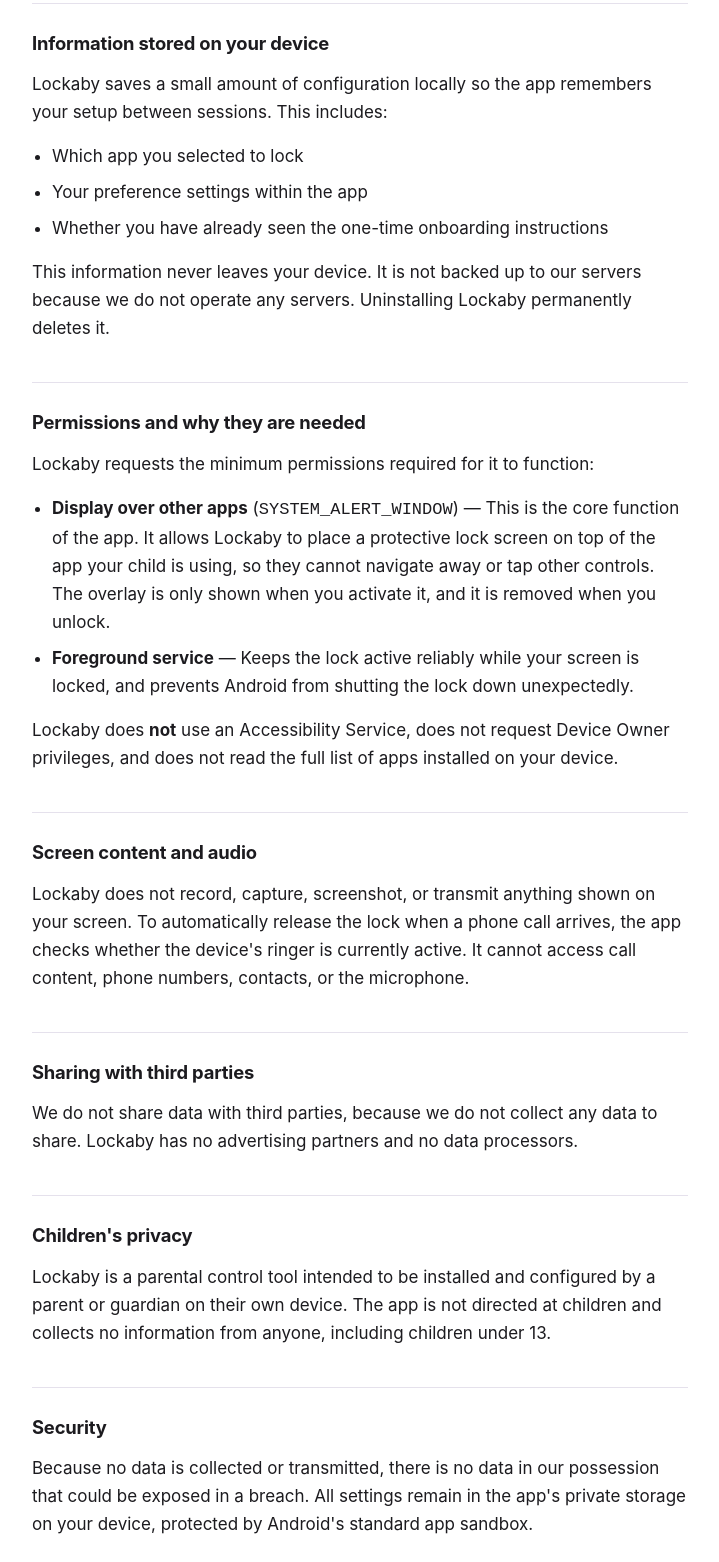
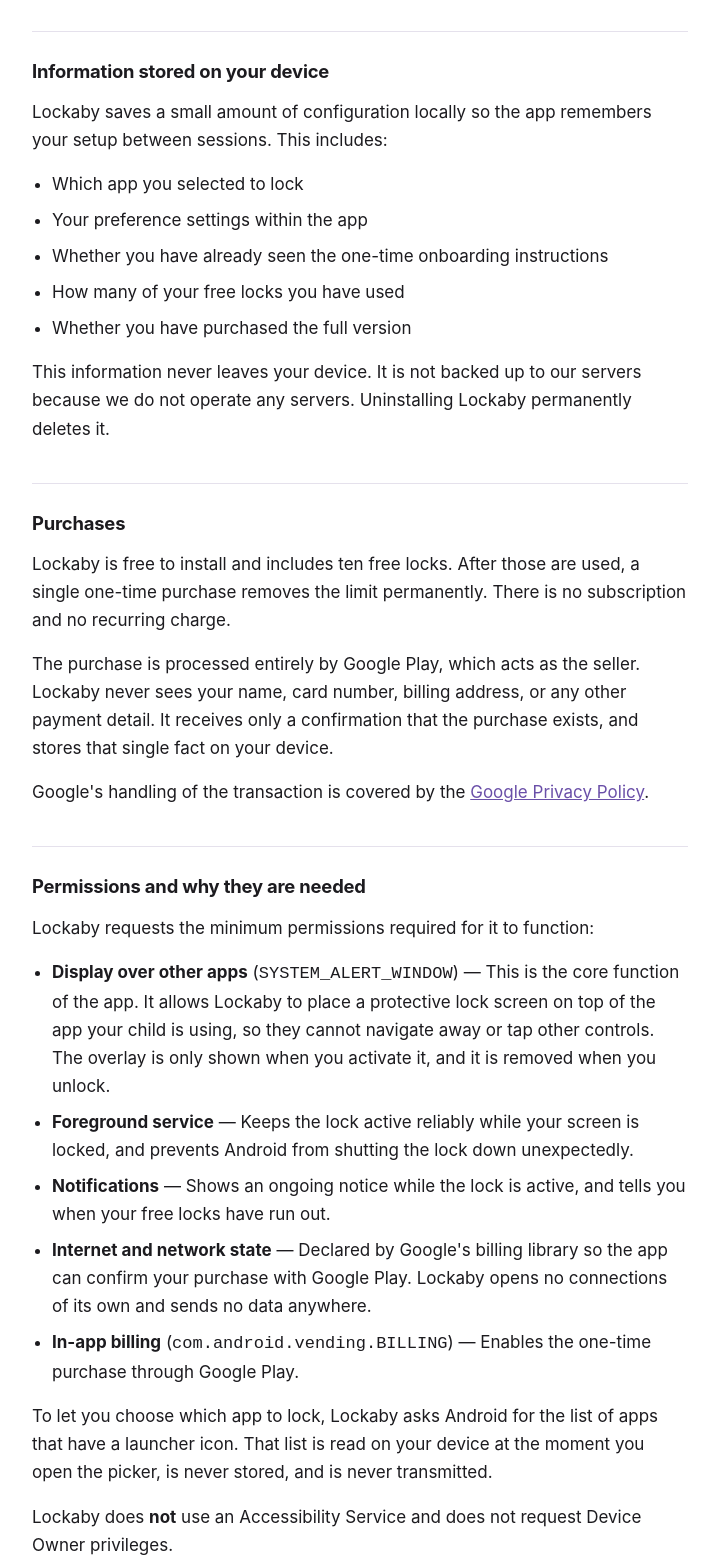
Before and after one commit to PrimoZvanut/lockaby-privacy, a plain HTML site: page index.html in a window 1280 px wide. Shown: the part 807-2369 px from the top of the page, without its empty margins (280-999 px from the left). Drawn offline with Linux system fonts and the light colour scheme.

Commit message:
Add files via upload

```diff
--- a/index.html
+++ b/index.html
@@ -65,11 +65,11 @@
 <header>
   <p class="app">Lockaby</p>
   <h1>Privacy Policy</h1>
-  <p class="dates">Effective date: August 11, 2026 &nbsp;·&nbsp; Last updated: August 11, 2026</p>
+  <p class="dates">Effective date: September 24, 2026 &nbsp;·&nbsp; Last updated: September 24, 2026</p>
 </header>
 
 <div class="lede">
-  <p><strong>Lockaby does not collect, store, or transmit any personal data.</strong> The app works entirely on your device and has no servers, no user accounts, and no internet connection.</p>
+  <p><strong>Lockaby does not collect, store, or transmit any personal data.</strong> The app works on your device and has no servers of its own and no user accounts. Its only network use is Google Play's billing service, which checks whether you have purchased the full version.</p>
 </div>
 
 <h2>Who we are</h2>
@@ -85,22 +85,34 @@
   <li>Which app you selected to lock</li>
   <li>Your preference settings within the app</li>
   <li>Whether you have already seen the one-time onboarding instructions</li>
+  <li>How many of your free locks you have used</li>
+  <li>Whether you have purchased the full version</li>
 </ul>
 <p>This information never leaves your device. It is not backed up to our servers because we do not operate any servers. Uninstalling Lockaby permanently deletes it.</p>
+
+<h2>Purchases</h2>
+<p>Lockaby is free to install and includes ten free locks. After those are used, a single one-time purchase removes the limit permanently. There is no subscription and no recurring charge.</p>
+<p>The purchase is processed entirely by Google Play, which acts as the seller. Lockaby never sees your name, card number, billing address, or any other payment detail. It receives only a confirmation that the purchase exists, and stores that single fact on your device.</p>
+<p>Google's handling of the transaction is covered by the <a href="https://policies.google.com/privacy">Google Privacy Policy</a>.</p>
 
 <h2>Permissions and why they are needed</h2>
 <p>Lockaby requests the minimum permissions required for it to function:</p>
 <ul>
   <li><strong>Display over other apps</strong> (<code>SYSTEM_ALERT_WINDOW</code>) — This is the core function of the app. It allows Lockaby to place a protective lock screen on top of the app your child is using, so they cannot navigate away or tap other controls. The overlay is only shown when you activate it, and it is removed when you unlock.</li>
   <li><strong>Foreground service</strong> — Keeps the lock active reliably while your screen is locked, and prevents Android from shutting the lock down unexpectedly.</li>
+  <li><strong>Notifications</strong> — Shows an ongoing notice while the lock is active, and tells you when your free locks have run out.</li>
+  <li><strong>Internet and network state</strong> — Declared by Google's billing library so the app can confirm your purchase with Google Play. Lockaby opens no connections of its own and sends no data anywhere.</li>
+  <li><strong>In-app billing</strong> (<code>com.android.vending.BILLING</code>) — Enables the one-time purchase through Google Play.</li>
 </ul>
-<p>Lockaby does <strong>not</strong> use an Accessibility Service, does not request Device Owner privileges, and does not read the full list of apps installed on your device.</p>
+<p>To let you choose which app to lock, Lockaby asks Android for the list of apps that have a launcher icon. That list is read on your device at the moment you open the picker, is never stored, and is never transmitted.</p>
+<p>Lockaby does <strong>not</strong> use an Accessibility Service and does not request Device Owner privileges.</p>
 
 <h2>Screen content and audio</h2>
 <p>Lockaby does not record, capture, screenshot, or transmit anything shown on your screen. To automatically release the lock when a phone call arrives, the app checks whether the device's ringer is currently active. It cannot access call content, phone numbers, contacts, or the microphone.</p>
 
 <h2>Sharing with third parties</h2>
-<p>We do not share data with third parties, because we do not collect any data to share. Lockaby has no advertising partners and no data processors.</p>
+<p>We do not share data with third parties, because we do not collect any data to share. Lockaby has no advertising partners and no analytics processors.</p>
+<p>The only third party involved is Google Play, and only as the processor of your purchase.</p>
 
 <h2>Children's privacy</h2>
 <p>Lockaby is a parental control tool intended to be installed and configured by a parent or guardian on their own device. The app is not directed at children and collects no information from anyone, including children under 13.</p>
```
